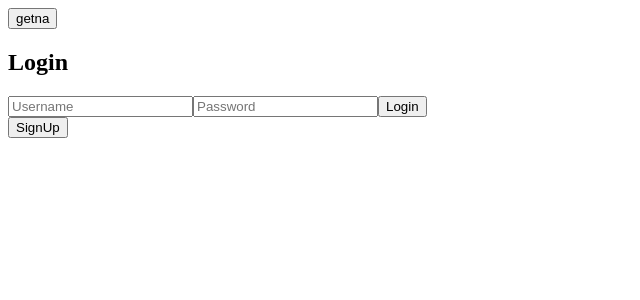
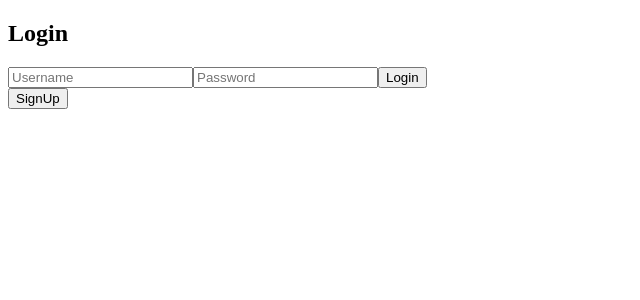
Before and after one commit to Alarm24/Paotung, a React (Create React App) app in the folder frontend/: page /login in a window 1280 px wide. Shown: the top 300 px of the page, without its empty margins (0-640 px from the left). Built offline with nearby package versions, Linux system fonts and the light colour scheme.

Commit message:
DelHandleget

```diff
--- a/frontend/src/Login.js
+++ b/frontend/src/Login.js
@@ -42,16 +42,8 @@ function Login() {
       });
   };
 
-  const handleget = async (e) => {
-    e.preventDefault();
-    axios
-    .post("http://localhost:5050/menus", {restaurant_name:'starbar'}).then(res=>console.log(res))
-  };
-
-
   return (
     <div>
-      <button onClick={handleget}>getna</button>
       <h2>Login</h2>
       <form onSubmit={handleSubmit}>
         <input
--- a/frontend/src/Menu.js
+++ b/frontend/src/Menu.js
@@ -1,6 +1,7 @@
 import axios from "axios";
 import { useEffect, useState } from "react";
 function Menu() {
+  axios.defaults.withCredentials = true;
   const [menu, setMenu] = useState([]);
   useEffect(() => {
     axios
```
